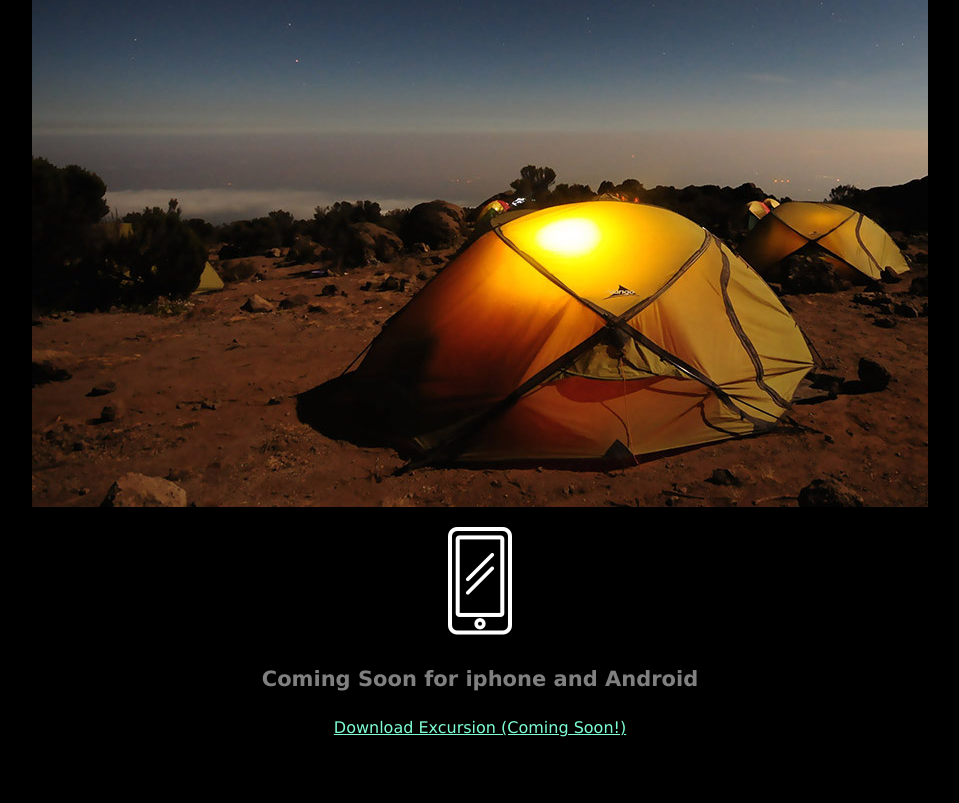
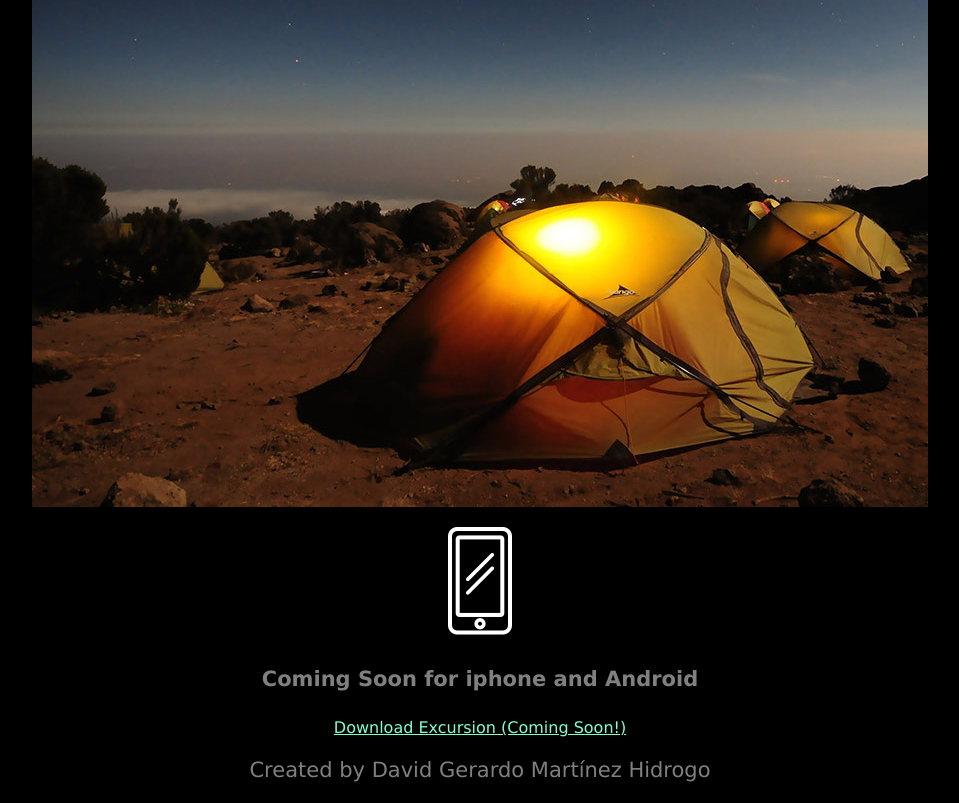
Before and after one commit to gerardomartinezhi/excursion, a plain HTML site: page index.html in a window 1280 px wide. Shown: the part 505-1308 px from the top of the page, without its empty margins (160-1119 px from the left). Drawn offline with Linux system fonts and the light colour scheme.

Commit message:
Added Style to my name

```diff
--- a/index.html
+++ b/index.html
@@ -24,7 +24,7 @@
 
       <h4 class="header--subheader">Coming Soon for iphone and Android</h4>
       <p><a class="link--cta" href="#">Download Excursion (Coming Soon!)</a></p>
-      <p>Created by David Gerardo Martínez Hidrogo</p>
+      <p class="header--subheader">Created by David Gerardo Martínez Hidrogo</p>
 
   </body>
 </html>
```
